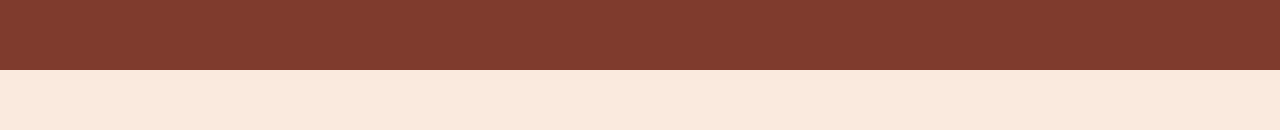
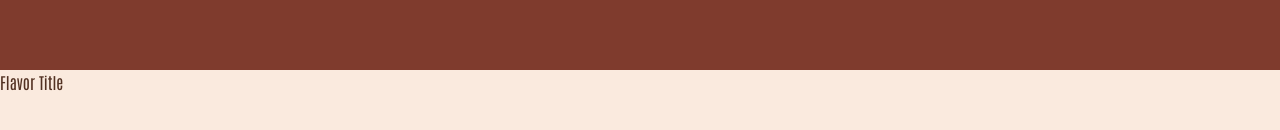
Before and after one commit to kirtan-thakkar/spylt, a Next.js app: page / in a window 1280 px wide. Shown: the part 1586-1716 px from the top of the page. Built offline with nearby package versions, Linux system fonts and the light colour scheme; a web font is replaced by a local one.

Commit message:
Initialse FlavourSlider.jsx 7 Flavourtitle.jsx

```diff
--- a/app/page.jsx
+++ b/app/page.jsx
@@ -2,7 +2,7 @@
 import Hero from "@/components/Hero";
 import MessagePage from "@/components/Message";
 import Navbar from "@/components/Navbar";
-import Image from "next/image";
+import FlavourPage from "@/components/Flavour";
 import { ScrollTrigger } from "gsap/all";
 import gsap from "gsap";
 gsap.registerPlugin(ScrollTrigger);
@@ -12,6 +12,7 @@ export default function Home() {
       <Navbar />
       <Hero />
       <MessagePage />
+      <FlavourPage />
       <div className="h-dvh" />
     </div>
   );
--- a/components/Flavour.jsx
+++ b/components/Flavour.jsx
@@ -1,13 +1,18 @@
+import FlavourTitle from "./FlavourTitle";
+
 const FlavourPage = () => {
   return (
     <section className="flavor-section">
       {/* wrapper div */}
       <div className="relative h-full flex-col items-center lg:flex-row">
         <div className="h-80 flex-none md:mt-20 lg:h-full lg:w-[57%] xl:mt-0">
+            <FlavourTitle />
+        </div>
+        <div className="h-full">
 
         </div>
-        <div></div>
       </div>
     </section>
   );
 };
+export default FlavourPage;
--- /dev/null
+++ b/components/FlavourSlider.jsx
@@ -0,0 +1,8 @@
+const FlavourSlider = ()=>{
+    return(
+        <div>
+            Flavor Slider
+        </div>
+    )
+}
+export default FlavourSlider;
--- a/components/FlavourTitle.jsx
+++ b/components/FlavourTitle.jsx
@@ -0,0 +1,8 @@
+const FlavourTitle = ()=>{
+    return(
+        <div>
+            Flavor Title
+        </div>
+    )
+}
+export default FlavourTitle;
```
